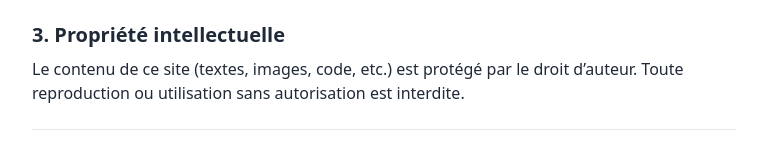
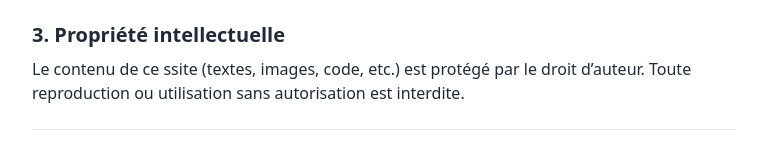
Before and after one commit to Chokoalde/compteur-caracteres, a plain HTML site: page politique-confidentialite.html in a window 1280 px wide. Shown: the part 631-786 px from the top of the page, without its empty margins (256-1022 px from the left). Drawn offline with nearby package versions, Linux system fonts and the light colour scheme.

Commit message:
Update politique-confidentialite.html

```diff
--- a/politique-confidentialite.html
+++ b/politique-confidentialite.html
@@ -33,7 +33,7 @@
 
     <section>
       <h2 class="text-xl font-semibold mb-2">3. Propriété intellectuelle</h2>
-      <p>Le contenu de ce site (textes, images, code, etc.) est protégé par le droit d’auteur. Toute reproduction ou utilisation sans autorisation est interdite.</p>
+      <p>Le contenu de ce ssite (textes, images, code, etc.) est protégé par le droit d’auteur. Toute reproduction ou utilisation sans autorisation est interdite.</p>
     </section>
 
     <p class="text-sm text-gray-500 pt-6 border-t border-gray-200">Dernière mise à jour : juillet 2025</p>
```
